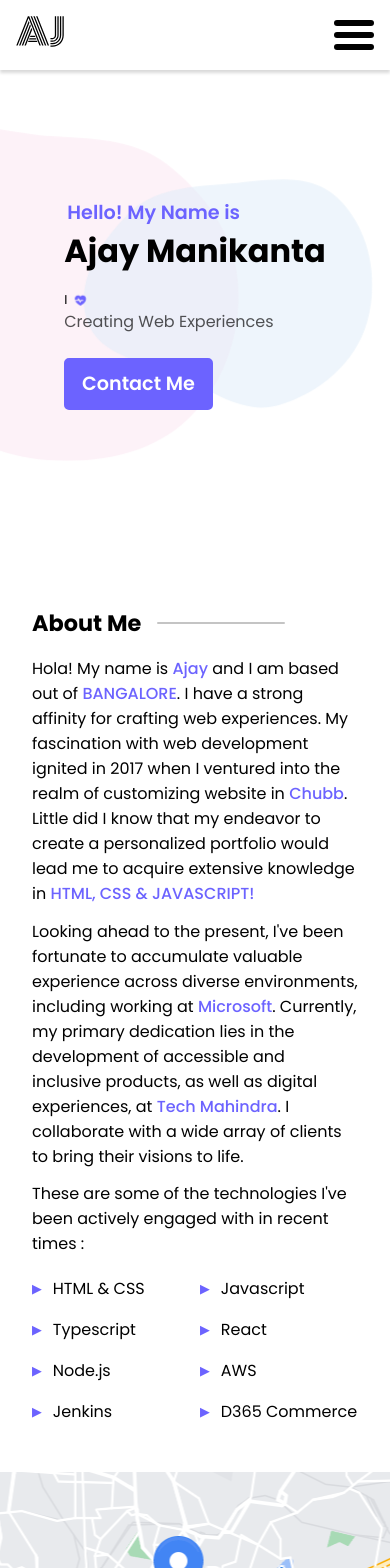
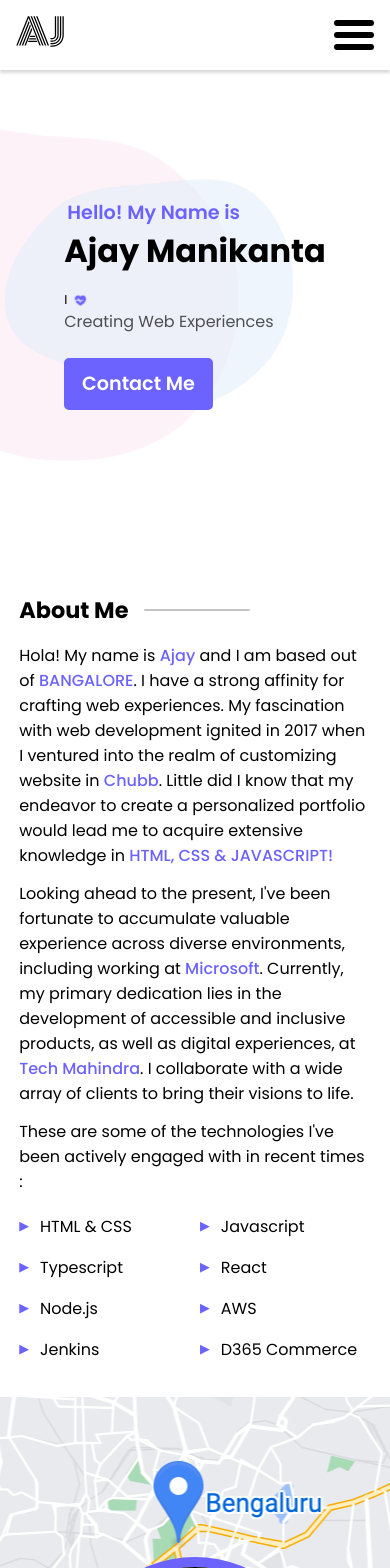
Before and after one commit to AjayManikantaG/resume, a React (Vite) app: page / in a window 390 px wide. Shown: the top 1568 px of the page. Built offline with nearby package versions, Linux system fonts and the light colour scheme.

Commit message:
Fix responsive issues

```diff
--- a/src/App.css
+++ b/src/App.css
@@ -521,7 +521,8 @@
   }
   .main .main-container .main-header-section .main-header-blobs svg:last-child {
     width: 260px;
-    left: 12%;
+    left: -12%;
+    overflow: hidden;
   }
 }
 
@@ -645,16 +646,16 @@
   }
 
   .aboutme .aboutme-container .aboutme-section--content .aboutme-section--left {
-    max-width: 100%;
+    max-width: 100vw;
     margin-right: 0;
-    padding: 2rem;
+    padding: 1.2rem;
   }
 
   .aboutme
     .aboutme-container
     .aboutme-section--content
     .aboutme-section--right {
-    max-width: 100%;
+    max-width: 100vw;
     height: 35rem;
     width: 100%;
   }
@@ -664,7 +665,7 @@
   }
 
   .aboutme .aboutme-container .aboutme-heading--container span {
-    width: 8rem;
+    width: 30%;
     margin-left: 1rem;
   }
 }
```
